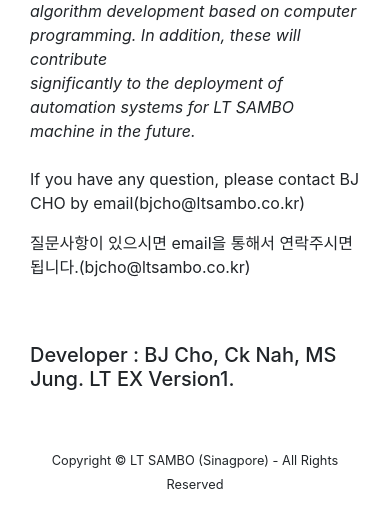
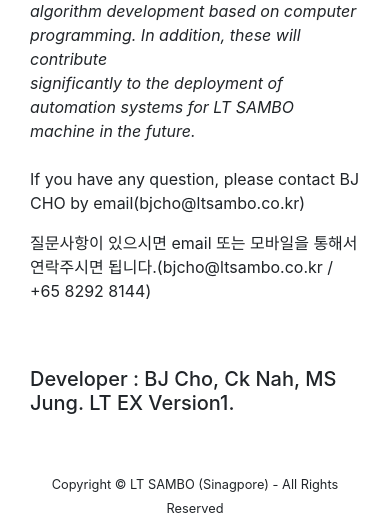
Before and after one commit to dallyura/ltsambo, a Django app: page /about/ in a window 390 px wide. Shown: the part 977-1496 px from the top of the page. Before the commit the page ends 1466 px from the top, so only its background shows below. Run offline with Django 3.2, Linux system fonts and the light colour scheme.

Commit message:
모바일 번호 추가

```diff
--- a/pages/templates/about.html
+++ b/pages/templates/about.html
@@ -35,7 +35,7 @@
 
 
 <p><a>If you have any question, please contact BJ CHO by email(bjcho@ltsambo.co.kr) </a></p>
-<p><a>질문사항이 있으시면 email을 통해서 연락주시면 됩니다.(bjcho@ltsambo.co.kr)  </a></p>
+<p><a>질문사항이 있으시면 email 또는 모바일을 통해서 연락주시면 됩니다.(bjcho@ltsambo.co.kr / +65 8292 8144)  </a></p>
 <br><br/>
 
 
```
